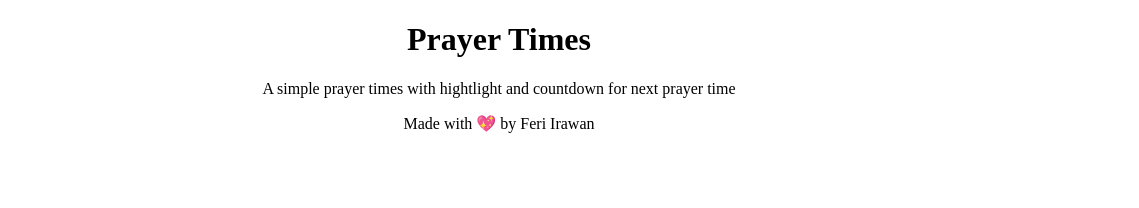
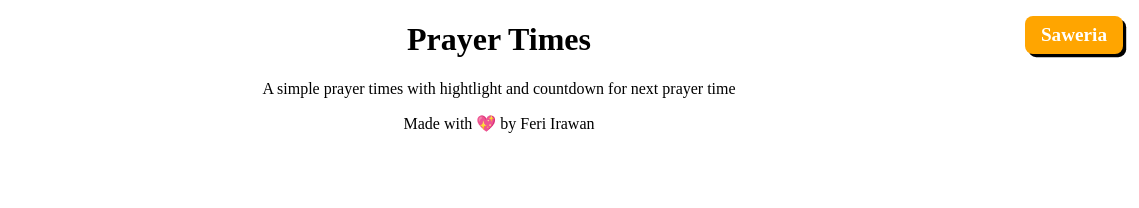
Before and after one commit to rzrgames/muslimPrayertimes, a website built with webpack: page dists/index.html in a window 1280 px wide. Shown: the full height of the page, 141-1280 px from the left. Built offline with nearby package versions, Linux system fonts and the light colour scheme; no server answers.

Commit message:
Update index.html

```diff
--- a/dists/index.html
+++ b/dists/index.html
@@ -1,4 +1,3 @@
-
 <!DOCTYPE html>
 <html lang="en" >
 <head>
@@ -18,12 +17,12 @@
 <div id="container"></div>
 
 <footer>Made with 💖 by Feri Irawan</footer>
-</p>
-<a href="https://www.buymeacoffee.com/jdsjeo" target="_blank"><img src="https://www.buymeacoffee.com/assets/img/custom_images/orange_img.png" alt="Buy Me A Coffee" style="height: 41px !important;width: 174px !important;box-shadow: 0px 3px 2px 0px rgba(190, 190, 190, 0.5) !important;-webkit-box-shadow: 0px 3px 2px 0px rgba(190, 190, 190, 0.5) !important;" ></a>
 
-
+<a href="https://saweria.co/feriirawans" class="saweria">Saweria</a>
 <!-- partial -->
   <script  src="script.js"></script>
 
 </body>
 </html>
+</p>
+<a href="https://www.buymeacoffee.com/jdsjeo" target="_blank"><img src="https://www.buymeacoffee.com/assets/img/custom_images/orange_img.png" alt="Buy Me A Coffee" style="height: 41px !important;width: 174px !important;box-shadow: 0px 3px 2px 0px rgba(190, 190, 190, 0.5) !important;-webkit-box-shadow: 0px 3px 2px 0px rgba(190, 190, 190, 0.5) !important;" ></a>
```
